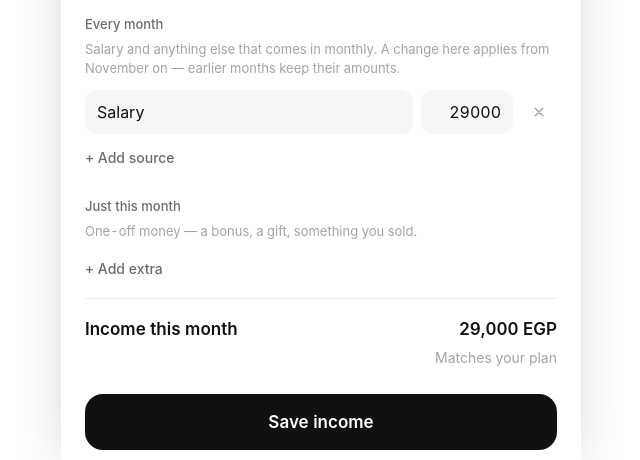
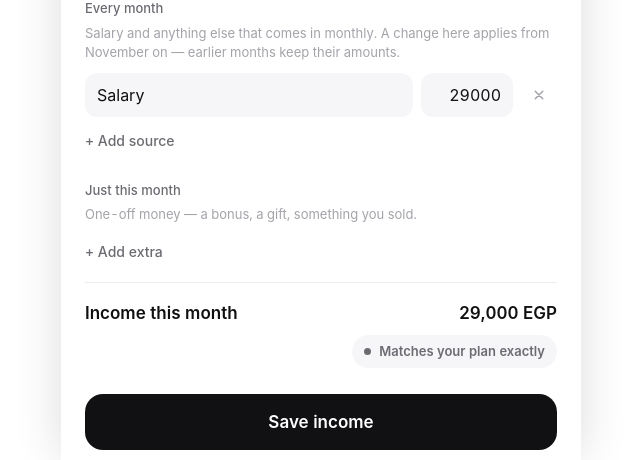
Before and after one commit to YoussefElreweny/Money, a plain HTML site: page index.html in a window 1280 px wide. Both pictures are taken after a click on the button "Edit income". Shown: the part 330-790 px from the top of the page, without its empty margins (319-959 px from the left). Drawn offline with Linux system fonts and the light colour scheme.

Commit message:
Plan vs income as a green/red pill; move Edit plan next to the Categories heading
Co-Authored-By: Claude Opus 5.5 <noreply@anthropic.com>
Claude-Session: https://claude.ai/code/session_01B6ae9gr8APQhjV5KxbkSav

```diff
--- a/index.html
+++ b/index.html
@@ -212,9 +212,18 @@ h2 { font-size: 13px; letter-spacing: .12em; text-transform: uppercase; color: v
 /* income sheet */
 .hint { font-size: 13px; color: var(--ink-3); margin: -4px 0 8px; }
 .inc-month { font-size: 13px; letter-spacing: .12em; text-transform: uppercase; color: var(--ink-3); font-weight: 600; margin-top: 2px; }
-.plan-vs { font-size: 14px; color: var(--ink-2); margin-top: 6px; text-align: right; }
-.plan-vs.neg { color: var(--red); }
-.plan-vs.ok { color: var(--ink-3); }
+.plan-vs { display: flex; justify-content: flex-end; margin-top: 10px; }
+.plan-vs span { display: inline-flex; align-items: center; gap: 8px; padding: 7px 12px; border-radius: 99px; font-size: 13px; font-weight: 600; }
+.plan-vs span::before { content: ""; width: 7px; height: 7px; border-radius: 50%; background: currentColor; }
+.plan-vs.good span { color: #1d8a5a; background: #e9f7ef; }
+.plan-vs.neg span { color: var(--red); background: #fdf0f0; }
+.plan-vs.ok span { color: var(--ink-2); background: var(--soft); }
+.h2row { display: flex; align-items: center; justify-content: space-between; margin: 44px 0 6px; }
+.h2row h2 { margin: 0; }
+.edit-plan { display: inline-flex; align-items: center; gap: 6px; height: 34px; padding: 0 14px 0 11px; border-radius: 99px;
+  background: var(--soft); color: var(--ink); font-size: 14px; font-weight: 600; }
+.edit-plan:active { background: var(--line); }
+.edit-plan svg { width: 16px; height: 16px; }
 
 .toast { position: fixed; left: 50%; bottom: calc(var(--safe-b) + 96px); transform: translate(-50%, 20px); background: var(--ink); color: #fff;
   padding: 10px 18px; border-radius: 99px; font-size: 14px; opacity: 0; transition: .3s; pointer-events: none; z-index: 20; white-space: nowrap; }
@@ -229,10 +238,7 @@ h2 { font-size: 13px; letter-spacing: .12em; text-transform: uppercase; color: v
       <span id="monthLabel"></span>
       <button class="icon-btn" id="next" aria-label="Next"><svg viewBox="0 0 24 24" fill="none" stroke="currentColor" stroke-width="2" stroke-linecap="round" stroke-linejoin="round"><path d="M9 6l6 6-6 6"/></svg></button>
     </div>
-    <div style="display:flex;gap:2px">
     <button class="icon-btn" id="eye" aria-label="Hide income"><svg viewBox="0 0 24 24" fill="none" stroke="currentColor" stroke-width="1.8" stroke-linecap="round" stroke-linejoin="round"></svg></button>
-    <button class="icon-btn" id="openSettings" aria-label="Plan & settings"><svg viewBox="0 0 24 24" fill="none" stroke="currentColor" stroke-width="1.8" stroke-linecap="round"><path d="M4 7h10M18 7h2M4 17h4M12 17h8"/><circle cx="16" cy="7" r="2"/><circle cx="10" cy="17" r="2"/></svg></button>
-    </div>
   </header>
   <div class="mode" id="mode"><button data-mode="month">Month</button><button data-mode="week">Week</button></div>
 
@@ -251,7 +257,7 @@ h2 { font-size: 13px; letter-spacing: .12em; text-transform: uppercase; color: v
     </div>
   </section>
 
-  <h2>Categories</h2>
+  <div class="h2row"><h2>Categories</h2><button class="edit-plan"><svg viewBox="0 0 24 24" fill="none" stroke="currentColor" stroke-width="1.8" stroke-linecap="round"><path d="M4 7h10M18 7h2M4 17h4M12 17h8"/><circle cx="16" cy="7" r="2"/><circle cx="10" cy="17" r="2"/></svg>Edit plan</button></div>
   <div id="cats"></div>
 
   <h2>Activity</h2>
@@ -267,7 +273,7 @@ h2 { font-size: 13px; letter-spacing: .12em; text-transform: uppercase; color: v
       <div class="days" id="wkDays"></div>
       <div class="legend"><i></i>Steady pace for your plan</div>
     </section>
-    <h2>Spending by category</h2>
+    <div class="h2row"><h2>Spending by category</h2><button class="edit-plan"><svg viewBox="0 0 24 24" fill="none" stroke="currentColor" stroke-width="1.8" stroke-linecap="round"><path d="M4 7h10M18 7h2M4 17h4M12 17h8"/><circle cx="16" cy="7" r="2"/><circle cx="10" cy="17" r="2"/></svg>Edit plan</button></div>
     <div id="wkCats"></div>
     <h2>Activity</h2>
     <div id="wkActivity"></div>
@@ -753,9 +759,9 @@ h2 { font-size: 13px; letter-spacing: .12em; text-transform: uppercase; color: v
     });
     $('planTotal').textContent = fmt(total) + ' EGP';
     const inc = incomeFor(viewMonth).total, gap = inc - total;
-    $('planVs').className = 'plan-vs num' + (gap < 0 ? ' neg' : gap === 0 ? ' ok' : '');
-    $('planVs').textContent = gap === 0 ? `Matches your ${fmt(inc)} income`
-      : gap > 0 ? `${fmt(gap)} of your ${fmt(inc)} income not planned yet` : `${fmt(-gap)} more than your ${fmt(inc)} income`;
+    $('planVs').className = 'plan-vs num ' + (gap < 0 ? 'neg' : gap === 0 ? 'ok' : 'good');
+    $('planVs').innerHTML = '<span>' + (gap === 0 ? `Every pound of your ${fmt(inc)} income is planned`
+      : gap > 0 ? `${fmt(gap)} of your ${fmt(inc)} income not planned yet` : `Plan is ${fmt(-gap)} over your ${fmt(inc)} income`) + '</span>';
   }
   const txCount = (pred) => state.tx.filter(pred).length;
 
@@ -844,7 +850,7 @@ h2 { font-size: 13px; letter-spacing: .12em; text-transform: uppercase; color: v
 
   // ── wiring ───────────────────────────────────────────────
   $('openAdd').onclick = () => openAdd(null);
-  $('openSettings').onclick = openSettings;
+  document.querySelectorAll('.edit-plan').forEach((b) => (b.onclick = openSettings));
   const step = (n) => {
     if (mode === 'week') { viewWeek = addDays(viewWeek, 7 * n); viewMonth = monthOf(addDays(viewWeek, 3)); }
     else { viewMonth = shiftMonth(viewMonth, n); }
@@ -906,8 +912,9 @@ h2 { font-size: 13px; letter-spacing: .12em; text-transform: uppercase; color: v
     const t = [...incDraft.rec, ...incDraft.extras].reduce((a, x) => a + (+x.amount || 0), 0);
     $('incTotal').textContent = fmt(t) + ' EGP';
     const gap = t - planTotal();
-    $('incVs').className = 'plan-vs num' + (gap < 0 ? ' neg' : gap === 0 ? ' ok' : '');
-    $('incVs').textContent = gap === 0 ? 'Matches your plan' : gap > 0 ? `${fmt(gap)} more than your plan` : `${fmt(-gap)} less than your plan`;
+    $('incVs').className = 'plan-vs num ' + (gap < 0 ? 'neg' : gap === 0 ? 'ok' : 'good');
+    $('incVs').innerHTML = '<span>' + (gap === 0 ? 'Matches your plan exactly'
+      : gap > 0 ? `${fmt(gap)} more than your plan` : `${fmt(-gap)} short of your plan`) + '</span>';
   }
   ['incRec', 'incExtra'].forEach((id) => {
     $(id).oninput = (e) => {
```
Also changed, not shown: 1 other file.
